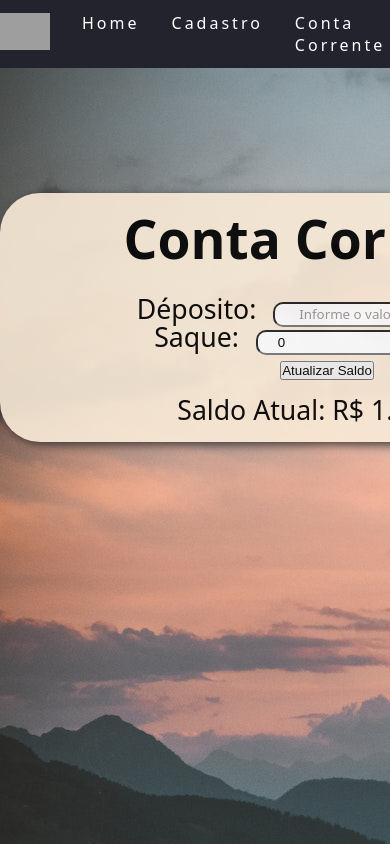
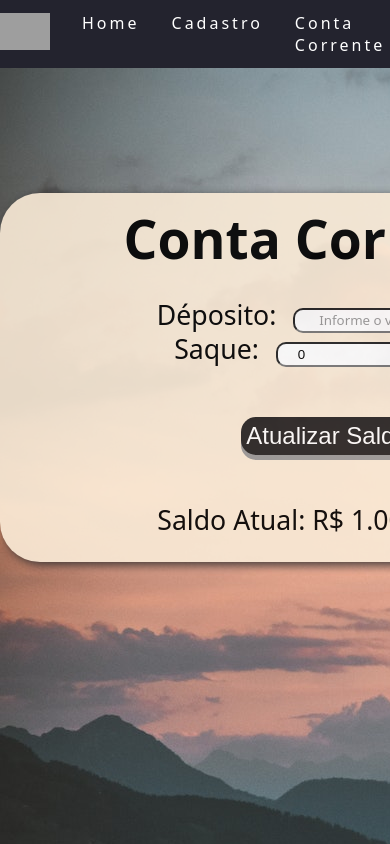
Before and after one commit to vitorripper/Banco, a React (Create React App) app: page /contacorrente in a window 390 px wide. Shown: the top 844 px of the page. Built offline with nearby package versions, Linux system fonts and the light colour scheme; grey boxes are pictures that could not be loaded.

Commit message:
contacorrente 1/3

```diff
--- a/src/pages/Cadastro/cadastro.css
+++ b/src/pages/Cadastro/cadastro.css
@@ -102,10 +102,6 @@ input{
     margin:center;
 
 
-
-
-
-
 }
 .mostracadastro{
     font-size: 20pt;
--- a/src/pages/ContaCorrente/contacorrente.css
+++ b/src/pages/ContaCorrente/contacorrente.css
@@ -18,7 +18,84 @@
     opacity: 0.9;
     object-fit: cover;
 
+}
+@media screen and (max-width:900px){
+    .conta{
+    background: #FAEBD7;
+    border-radius: 40px;
+    padding: 150px 2px;
+    font-size: 20pt;
+    font-style: normal ;
+    padding-top: 0.5%;
+    padding-bottom: 25%;
+    font-family: system-ui, -apple-system, BlinkMacSystemFont, 'Segoe UI', Roboto, Oxygen, Ubuntu, Cantarell, 'Open Sans', 'Helvetica Neue', sans-serif;
+    width: 650px;
+    height: 270px;
+    margin:auto;
+    margin-top: 125px;
+    box-shadow: 3px 3px 10px rgb(53, 49, 49);
+    margin-bottom: 1px;
+    text-align:center;
+    line-height: 20px;
+    opacity: 0.9;
+    object-fit: cover;
+
+    }
+}
+.titulo{
+
+    margin-top: 20px ;
+    line-height: 50px;
+    margin-bottom: 35px;
+
+}
+.valor{
+    line-height: 32px;
+    text-align: center;
+    margin-left: 40px;
+
+}
+label{
+    text-align: left;
+    margin-right: 10px;
+}
+
+input{
+    width: 200px;
+    border-radius: 10px;
+    text-align: left;
+    padding: 3px 20px;
 
 
 
 }
+::placeholder{
+    opacity: 75%;
+    padding-left: 2%;
+    font-family: system-ui, -apple-system, BlinkMacSystemFont, 'Segoe UI', Roboto, Oxygen, Ubuntu, Cantarell, 'Open Sans', 'Helvetica Neue', sans-serif;
+
+}
+.botao{
+    padding: 5px 5px;
+    margin-top: 30px;
+    font-size: 24px;
+    text-align: center;
+    cursor: pointer;
+    outline: none;
+    color: #fff;
+    background-color: #252323;
+    border: none;
+    border-radius: 15px;
+    box-shadow: 0 5px #999;
+    display: inline-block;
+    margin:center;
+
+}
+.mostrasaldo{
+    font-size: 20pt;
+    font-style: normal;
+    line-height: 30px;
+    margin-top: 30px;
+    text-align: center;
+    margin-right: 40px;
+}
--- a/src/pages/ContaCorrente/index.js
+++ b/src/pages/ContaCorrente/index.js
@@ -30,7 +30,7 @@ function ContaCorrente(){
             </div>
             <form onSubmit={movimentacao}>
 
-
+                <div className="valor">
                 <label> Déposito: </label>
                 <input
                 type="number"
@@ -55,9 +55,10 @@ function ContaCorrente(){
                 onChange={(evento) => setSaque(evento.target.value)}
                 placeholder="Informe o valor do saque">
                 </input>
+                </div>
 
                 <br></br>
-                <button type="submit">Atualizar Saldo</button>
+                <button className="botao" type="submit">Atualizar Saldo</button>
                 <br></br>
 
 
@@ -65,7 +66,7 @@ function ContaCorrente(){
 
             <br></br>
 
-            <div>
+            <div className="mostrasaldo">
                 <span>Saldo Atual: {saldoCliente.toLocaleString("pt-BR",
      { style: "currency" , currency:"BRL"})}</span>
 
```
